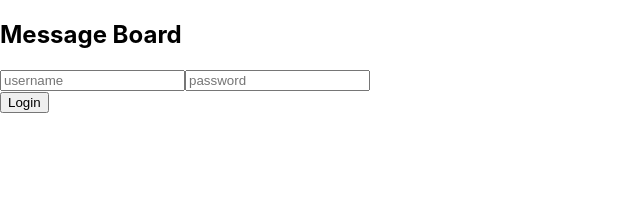
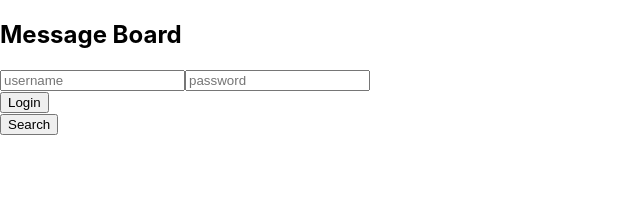
Before and after one commit to hannutt/MsgBoard, a React (Create React App) app in the folder frontend/: page /search in a window 1280 px wide. Shown: the top 203 px of the page, without its empty margins (0-640 px from the left). Built offline with nearby package versions, Linux system fonts and the light colour scheme.

Commit message:
Search feature added.

```diff
--- a/frontend/src/App.js
+++ b/frontend/src/App.js
@@ -3,6 +3,7 @@ import Messages from "./pages/Messages";
 import Add from "./pages/Add";
 import "./styleFile.css";
 import Login from "./pages/Login";
+import Search from './pages/Search';
 
 function App() {
   return (
@@ -11,6 +12,7 @@ function App() {
 
       {/*routerin käyttö eli linkitys toisille sivuille*/}
       <BrowserRouter>
+      {/*komponenttien täytyy olla browserrouterin alla, että navigate toimii*/}
       <Login/>
       <Routes>
         {/*reititys endpointin mukaan, jos etusivu eli pelkkä localhost:3000
@@ -18,6 +20,7 @@ function App() {
 
         <Route path='/messages' element={<Messages/>}/>
         <Route path="/Add" element={<Add/>}/>
+        <Route path="/search" element={<Search/>}/>
       </Routes>
       </BrowserRouter>
 
--- a/frontend/src/pages/Messages.js
+++ b/frontend/src/pages/Messages.js
@@ -65,8 +65,6 @@ const Messages = (props)=>{
     return(
 
         <div>
-
-           <p>res:{props.delBtnDisable}</p>
             <div className="msg">
                 {/*map metodilla käytään listan alkiot läpi* message on toistomuuttuja samalla
                 lailla kuin esim i for loopissa*/}
--- /dev/null
+++ b/frontend/src/pages/Search.js
@@ -0,0 +1,18 @@
+import { useState } from "react"
+import axios from "axios"
+
+const Search = () => {
+    const [keywords,setKeyWords]=useState(1)
+    const handleSearch = () => {
+        axios.get("http://localhost:8800/search/"+keywords)
+        .then(res=>console.log(res))
+
+    }
+    return(
+        <div>
+
+            <button onClick={handleSearch}>Search</button>
+        </div>
+    )
+}
+export default Search;
```
Also changed, not shown: 2 other files (tests, documents, lock files or other folders).
